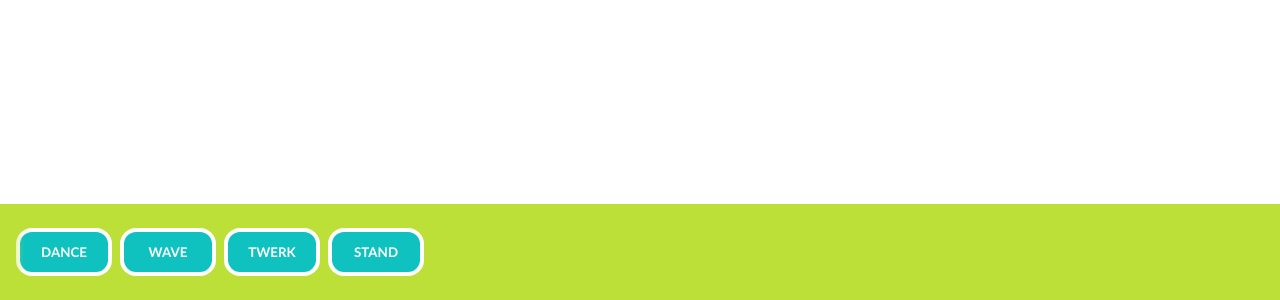
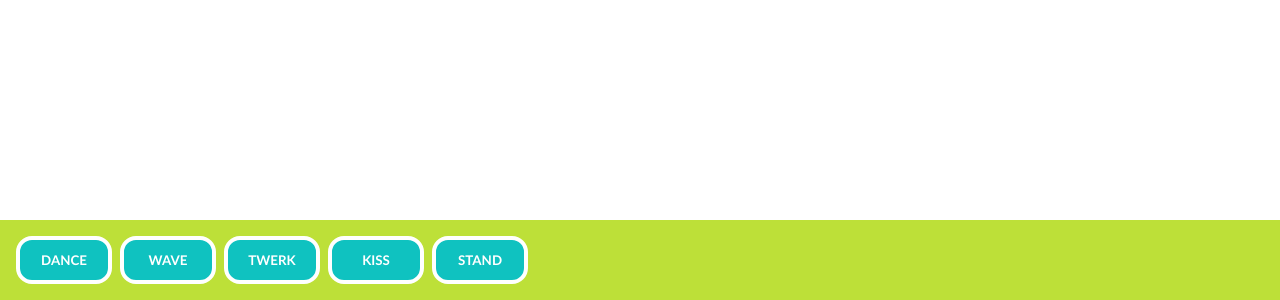
Before and after one commit to pgmgent-interactiveAR/be-appy-pgm-claudeke, a website built with Vite: page docs/virtual-pet2.html in a window 1280 px wide. Shown: the part 500-800 px from the top of the page. Built offline with nearby package versions, Linux system fonts and the light colour scheme.

Commit message:
deleted before and after button container

```diff
--- a/docs/styles/shoulder-pet.css
+++ b/docs/styles/shoulder-pet.css
@@ -16,9 +16,6 @@ body {
     left: 0;
     bottom: 0;
 
-    background-color: var(--color__primary);
-    padding: 1.5rem 0;
-
     width: 100%;
 
     display: flex;
@@ -26,28 +23,6 @@ body {
     justify-content: center;
     align-items: center;
     gap: 2rem;
-}
-
-.controls::before {
-    content: "";
-    position: absolute;
-    top: 0;
-    left: 0;
-    height: 80%;
-    width: 1.5rem;
-    background: rgb(189,224,56);
-    background: linear-gradient(-90deg, rgba(189,224,56,0) 0%, rgba(189,224,56,1) 100%);
-}
-
-.controls::after {
-    content: "";
-    position: absolute;
-    top: 0;
-    right: 0;
-    height: 80%;
-    width: 1.5rem;
-    background: rgb(189,224,56);
-    background: linear-gradient(90deg, rgba(189,224,56,0) 0%, rgba(189,224,56,1) 100%);
 }
 
 .controls__container {
@@ -61,6 +36,8 @@ body {
 
     overflow-y: scroll;
 
+    background-color: var(--color__primary);
+    padding: 1rem;
 }
 
 .controls__btn {
--- a/docs/virtual-pet2.html
+++ b/docs/virtual-pet2.html
@@ -11,7 +11,7 @@
         <script src="https://cdn.jsdelivr.net/gh/donmccurdy/aframe-extras@v6.1.1/dist/aframe-extras.min.js"></script>
     </head>
 <body>
-    <a-scene background="color: #BDE038" webxr="optionalFeatures: hit-test; optionalFeatures: dom-overlay.unbounded; overlayElement: #controls-overlay;">
+    <a-scene background="color: #BDE038" webxr="optionalFeatures: hit-test, dom-overlay; overlayElement: #controls-overlay;">
         <a-assets>
             <a-asset-item id="alien" src="./dist/assets/models/alien_animations.glb"></a-asset-item>
         </a-assets>
@@ -20,7 +20,7 @@
         <a-entity id="model" gltf-model="#alien" scale="0.3 0.3  0.3" position="0 1.3 -0.6" modify-materials animation-mixer="clip: wave; loop: true;"></a-entity>
     </a-scene>
 
-    <div class="controls" id="controls-overlay" style="display: flex; align-items: flex-end;">
+    <div class="controls" id="controls-overlay" style="display: flex; align-items: flex-end; padding: 0;">
         <div class="controls__container">
             <button class="controls__btn" data-animation="dance">
                 Dance
@@ -31,6 +31,9 @@
             <button class="controls__btn" data-animation="twerk">
                 Twerk
             </button>
+            <button class="controls__btn" data-animation="kiss">
+                Kiss
+            </button>
             <button class="controls__btn" data-animation="stand">
                 Stand
             </button>
```
Also changed, not shown: docs/shoulder-pet.html (+10 -4 lines).
